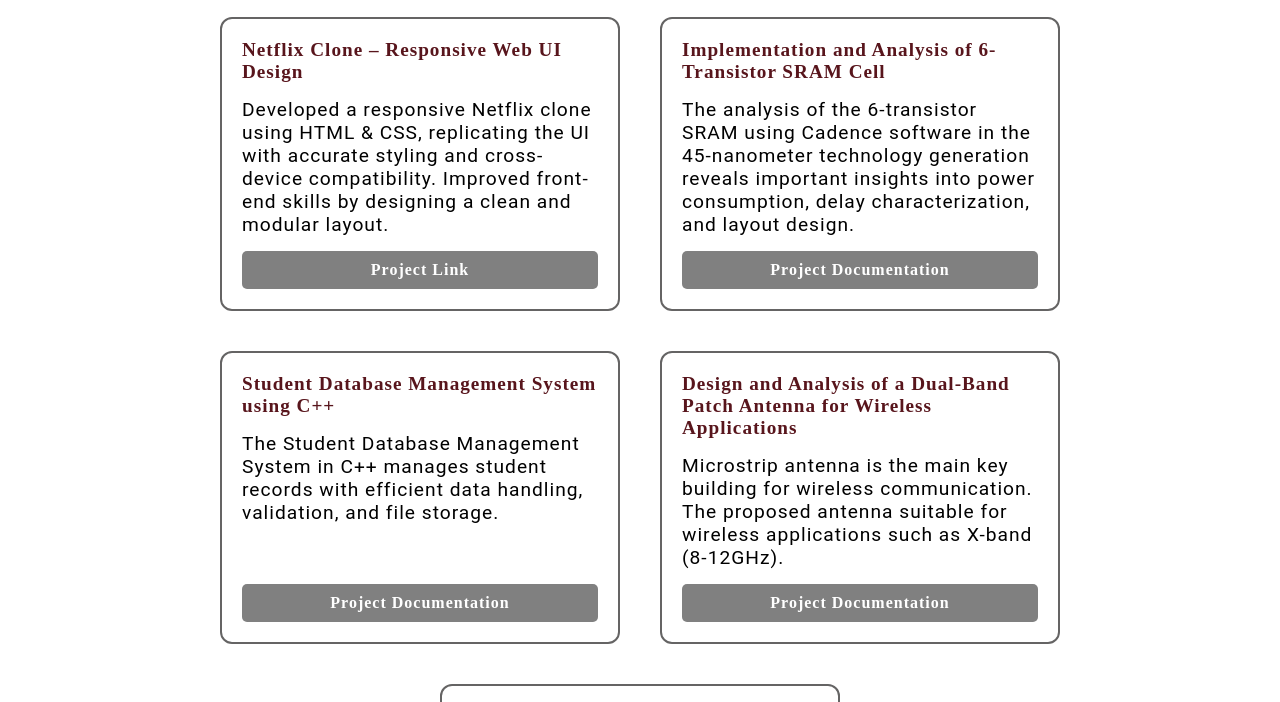
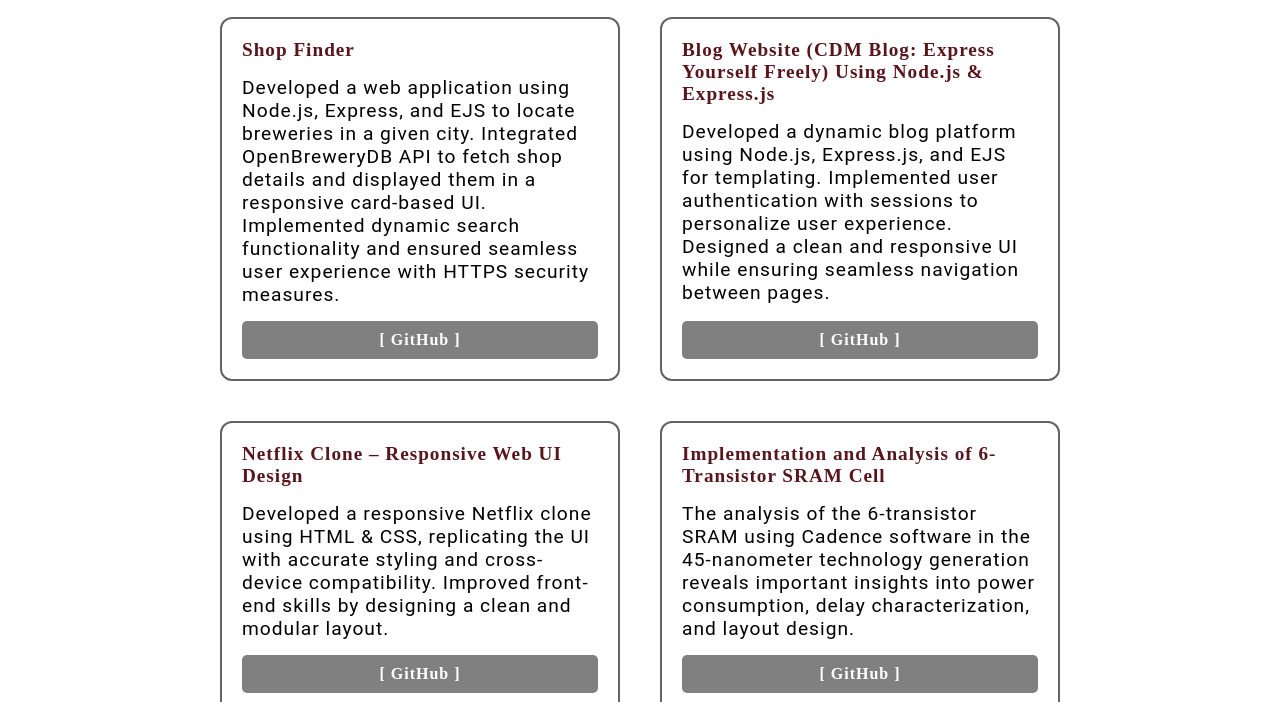
Before and after one commit to MALLIKHARJUN-02/MALLIKHARJUN-02, a plain HTML site: page projects.html in a window 1280 px wide. Shown: the part 218-920 px from the top of the page. Drawn offline with Linux system fonts and the light colour scheme.

Commit message:
updated user experience

```diff
--- a/projects.html
+++ b/projects.html
@@ -49,39 +49,54 @@
             <p>Welcome to my Projects page! Here, you'll find a collection of my work, ranging from software development to hardware implementations. Each project reflects my passion for coding, problem-solving, and continuous learning. Explore my projects to see how I apply my skills in Java, C++, Web Development, and more!</p>
 
             <div class="projectmain">
+
+                <div class="shopfinder prj-card">
+                    <h2>Shop Finder</h2>
+                    <p>Developed a web application using Node.js, Express, and EJS to locate breweries in a given city. Integrated OpenBreweryDB API to fetch shop details and displayed them in a responsive card-based UI. Implemented dynamic search functionality and ensured seamless user experience with HTTPS security measures.</p>
+
+                    <a href="https://github.com/MALLIKHARJUNCHILUKURI-02/Brewery-Shop-Finder" target="_blank" rel="noopener noreferrer"> [ GitHub ]</a>
+                </div>
+
+                <div class="cdmblog prj-card">
+                    <h2>Blog Website (CDM Blog: Express Yourself Freely) Using Node.js & Express.js</h2>
+                    <p>Developed a dynamic blog platform using Node.js, Express.js, and EJS for templating. Implemented user authentication with sessions to personalize user experience. Designed a clean and responsive UI while ensuring seamless navigation between pages.</p>
+
+                    <a href="https://github.com/MALLIKHARJUNCHILUKURI-02/cdm-blog" target="_blank" rel="noopener noreferrer"> [ GitHub ]</a>
+                </div>
+
                 <div class="netflix prj-card">
                     <h2>Netflix Clone – Responsive Web UI Design</h2>
                     <p>Developed a responsive Netflix clone using HTML & CSS, replicating the UI with accurate styling and cross-device compatibility. Improved front-end skills by designing a clean and modular layout.</p>
 
-                    <a href="" target="_blank" rel="noopener noreferrer">Project Link</a>
+                    <a href="https://github.com/MALLIKHARJUNCHILUKURI-02/netflix-clone" target="_blank" rel="noopener noreferrer"> [ GitHub ]</a>
                 </div>
 
                 <div class="sram prj-card">
                     <h2>Implementation and Analysis of 6-Transistor SRAM Cell</h2>
                     <p>The analysis of the 6-transistor SRAM using Cadence software in the 45-nanometer technology generation reveals important insights into power consumption, delay characterization, and layout design.</p>
 
-                    <a href="" target="_blank" rel="noopener noreferrer">Project Documentation</a>
+                    <a href="https://github.com/MALLIKHARJUNCHILUKURI-02/finalproject" target="_blank" rel="noopener noreferrer">[ GitHub ]</a>
                 </div>
 
                 <div class="sdcm prj-card">
                     <h2>Student Database Management System using C++</h2>
                     <p>The Student Database Management System in C++ manages student records with efficient data handling, validation, and file storage.</p>
 
-                    <a href="" target="_blank" rel="noopener noreferrer">Project Documentation</a>
+                    <a href="https://github.com/MALLIKHARJUNCHILUKURI-02/Student_Database_Management_System" target="_blank" rel="noopener noreferrer">[ GitHub ]</a>
                 </div>
 
                 <div class="dsa prj-card">
                     <h2>Design and Analysis of a Dual-Band Patch Antenna for Wireless Applications</h2>
                     <p>Microstrip antenna is the main key building for wireless communication. The proposed antenna suitable for wireless applications such as X-band (8-12GHz).</p>
 
-                    <a href="" target="_blank" rel="noopener noreferrer">Project Documentation</a>
+                    <a href="https://github.com/MALLIKHARJUNCHILUKURI-02/antenna" target="_blank" rel="noopener noreferrer">[ GitHub ]</a>
                 </div>
 
                 <div class="iot prj-card">
                     <h2>Gas Leakage Detector using Arduino Uno</h2>
                     <p>Many accidents occur in day to day life like explosion because of LPG leakage. A Prototype model is implemented to continuously monitor the level of LPG gas present in the air.</p>
 
-                    <a href="" target="_blank" rel="noopener noreferrer">Project Documentation</a>
+                    <a href="https://github.com/MALLIKHARJUNCHILUKURI-02/csp" target="_blank" rel="noopener noreferrer">[ GitHub ]</a>
                 </div>
 
             </div>
```
Also changed, not shown: about.html (+5 -5 lines).
